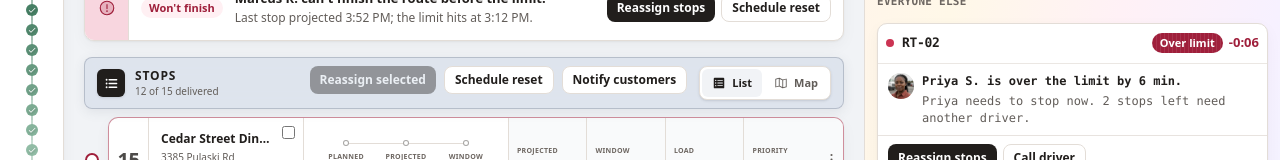
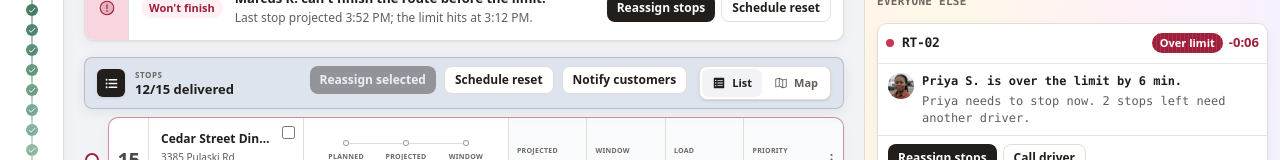
Before and after one commit to davekeller/dispatcher-dashboard, a React (Vite) app: page /routes/drv-01 in a window 1280 px wide. Shown: the part 390-550 px from the top of the page. Built offline with nearby package versions, Linux system fonts and the light colour scheme.

Commit message:
Promote delivered count in Stops navigation

```diff
--- a/src/views/route/RouteFilePage.tsx
+++ b/src/views/route/RouteFilePage.tsx
@@ -81,8 +81,8 @@ export default function RouteFilePage() {
                 <ListBullets size={15} weight="bold" />
               </span>
               <div className="min-w-0">
-                <h2 className="text-[12px] font-semibold uppercase leading-none tracking-[0.07em] text-ink">Stops</h2>
-                <p className="tnum mt-1 whitespace-nowrap text-[10px] leading-none text-muted">{view.done} of {view.total} delivered</p>
+                <p className="text-[8px] font-semibold uppercase leading-none tracking-[0.07em] text-label">Stops</p>
+                <h2 className="tnum mt-1 whitespace-nowrap text-[13px] font-semibold leading-none text-ink">{view.done}/{view.total} delivered</h2>
               </div>
             </div>
             <div className="ml-auto flex gap-2">
```
Also changed, not shown: 3 other files (tests, documents, lock files or other folders).
